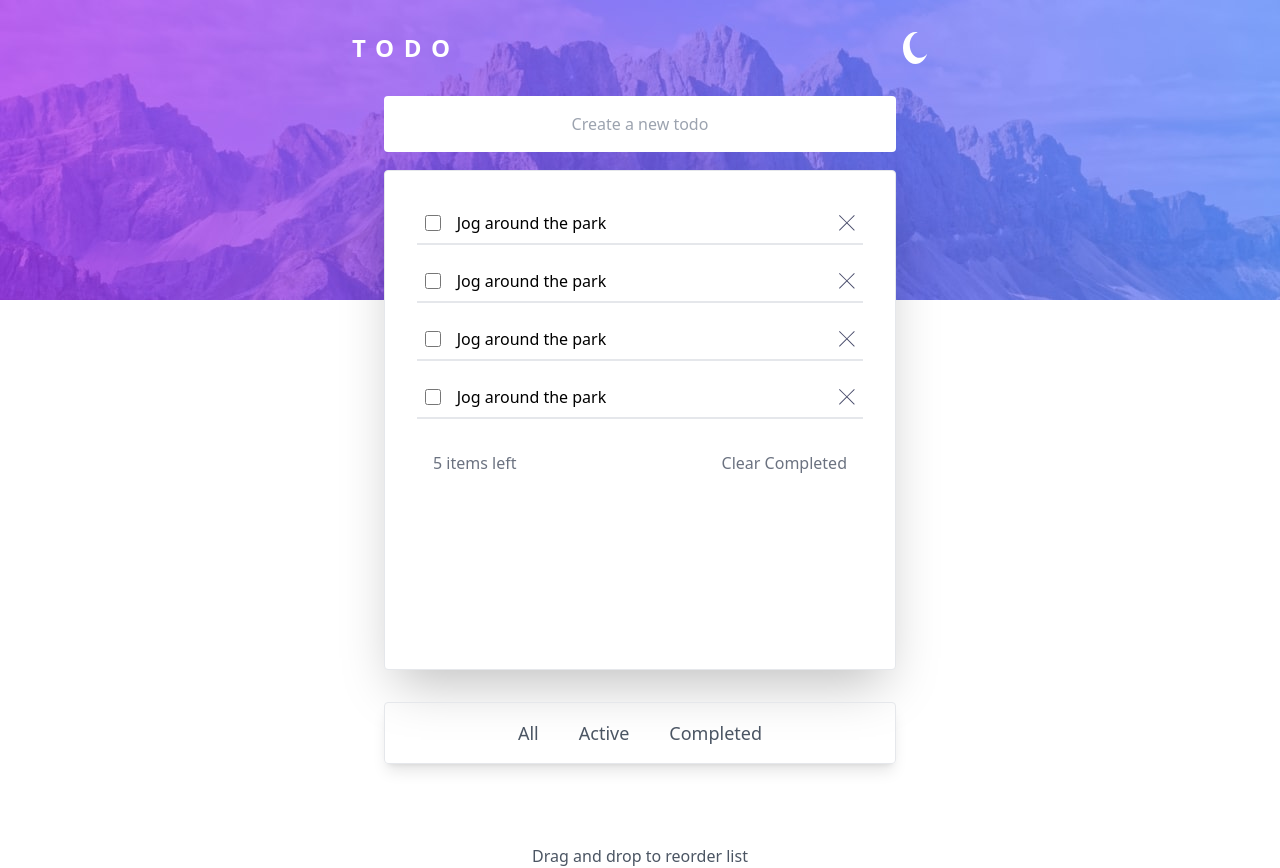
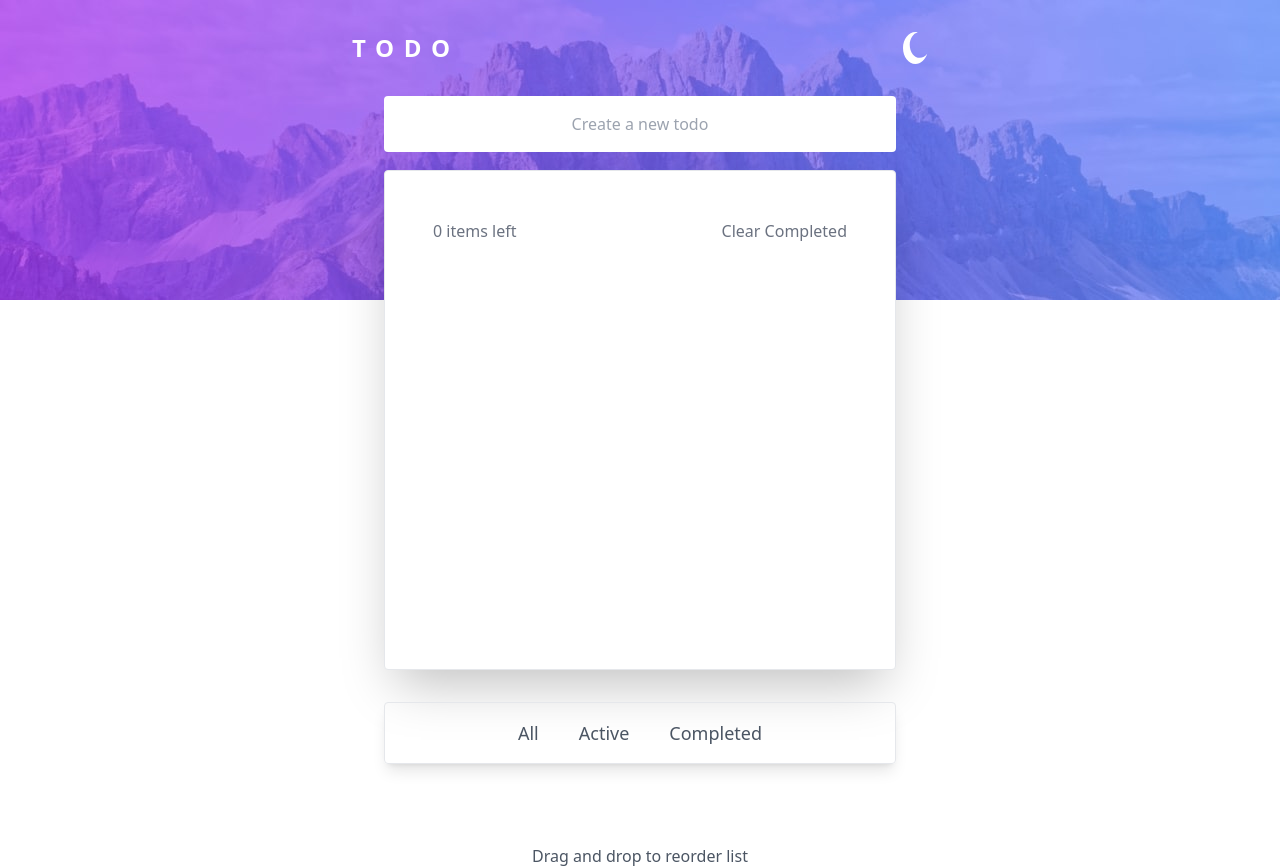
Before and after one commit to sainingo/todo-app-vuejs, a Vue app: page / in a window 1280 px wide. Built offline with nearby package versions, Linux system fonts and the light colour scheme.

Commit message:
Add todos to localstorage

```diff
--- a/src/App.vue
+++ b/src/App.vue
@@ -6,8 +6,35 @@ const task = ref('')
 
 const input_todo = ref('')
 
-watch(task, (newTask) => {
-  localStorage.setItem('task', newTask)
+watch(todos, (newTask) => {
+  localStorage.setItem('task', JSON.stringify(newTask))
+}, {
+  deep: true
+})
+
+const addTodo = (e) => {
+  e.preventDefault();
+  if (input_todo.value.trim() === '' || input_todo.value === null) {
+    return
+  }
+
+  todos.value.push({
+    task: input_todo.value,
+    completed: false,
+    createdAt: new Date().getTime()
+  })
+  input_todo.value = ''
+}
+
+const toggleComplete = (todo) => {
+  todo.completed = !todo.completed;
+}
+
+const removeTodo = (idx) => {
+  todos.value.splice(idx, 1);
+}
+onMounted(() => {
+  todos.value = JSON.parse(localStorage.getItem('task')) || []
 })
 </script>
 
@@ -19,42 +46,21 @@ watch(task, (newTask) => {
       <h1 class="text-2xl tracking-[.4em] font-semibold">TODO</h1>
       <img src="./assets/images/ICON-MOON.SVG" width="25px" height="20px" alt="moon icon" class="cursor-pointer"/>
     </div>
-  <div class="flex">
-    <input type="text" placeholder="Create a new todo" class="text-center p-4 rounded w-[80%] mx-auto outline-none text-black"/>
-  </div>
+    <form class="flex" @submit="addTodo">
+    <input type="text" placeholder="Create a new todo" v-model="input_todo" class="text-center p-4 rounded w-[80%] mx-auto outline-none text-black"/>
+  </form>
   </div>
   <section>
     <div class="w-[80%] mx-auto mt-[-30px] bg-white p-2 rounded border shadow-2xl h-[400px] lg:h-[500px] lg:p-4 font-light">
-      <div class="flex justify-between m-4 border-b-2 p-2">
-        <input type="checkbox" class="border-none  w-[1.1rem]  rounded-full outline-none"/>
-        <span class="w-full ml-4">Jog around the park</span>
-        <button>
-          <img src="./assets/images/ICON-CROSS.SVG" />
-        </button>
-      </div>
-      <div class="flex justify-between m-4 border-b-2 p-2">
-        <input type="checkbox" class="border-none  w-[1.1rem]  rounded-full outline-none"/>
-        <span class="w-full ml-4">Jog around the park</span>
-        <button>
-          <img src="./assets/images/ICON-CROSS.SVG" />
-        </button>
-      </div>
-      <div class="flex justify-between m-4 border-b-2 p-2">
-        <input type="checkbox" class="border-none  w-[1.1rem]  rounded-full outline-none"/>
-        <span class="w-full ml-4">Jog around the park</span>
-        <button>
-          <img src="./assets/images/ICON-CROSS.SVG" />
-        </button>
-      </div>
-      <div class="flex justify-between m-4 border-b-2 p-2">
-        <input type="checkbox" class="border-none  w-[1.1rem]  rounded-full outline-none"/>
-        <span class="w-full ml-4">Jog around the park</span>
-        <button>
+      <div v-for="(todo, idx) in todos"  class="flex justify-between m-4 border-b-2 p-2">
+        <input type="checkbox" @click="toggleComplete(todo)" class="border-none  w-[1.1rem] rounded-full outline-none input-checkbox"/>
+        <span class="w-full ml-6"  :class="{done: todo.completed}">{{todo.task}}</span>
+        <button @click="removeTodo(idx)">
           <img src="./assets/images/ICON-CROSS.SVG" />
         </button>
       </div>
       <div class="flex justify-between m-4 p-4 font-normal text-gray-500">
-      <span>5 items left</span>
+      <span>{{todos.length}} items left</span>
       <button>Clear Completed</button>
     </div>
     </div>
@@ -68,3 +74,11 @@ watch(task, (newTask) => {
   </div>
 </div>
 </template>
+
+<style>
+
+.done {
+    text-decoration: line-through;
+    opacity: .5;
+}
+</style>
--- a/src/style.css
+++ b/src/style.css
@@ -1,3 +1,12 @@
+@import url('https://fonts.googleapis.com/css2?family=Rubik:wght@400;700&display=swap');
+
 @tailwind base;
 @tailwind components;
 @tailwind utilities;
+
+
+
+body {
+    /* font-size: 19px; */
+    /* font-family: 'Rubik', sans-serif; */
+}
```
